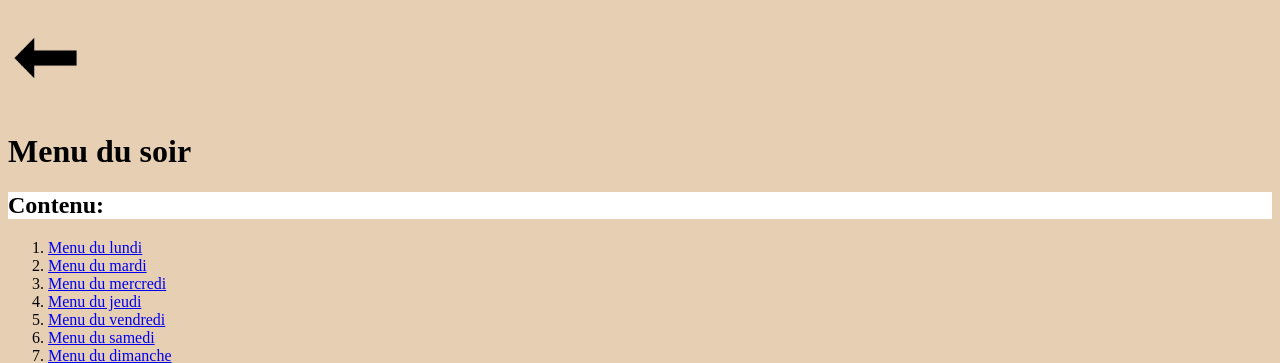
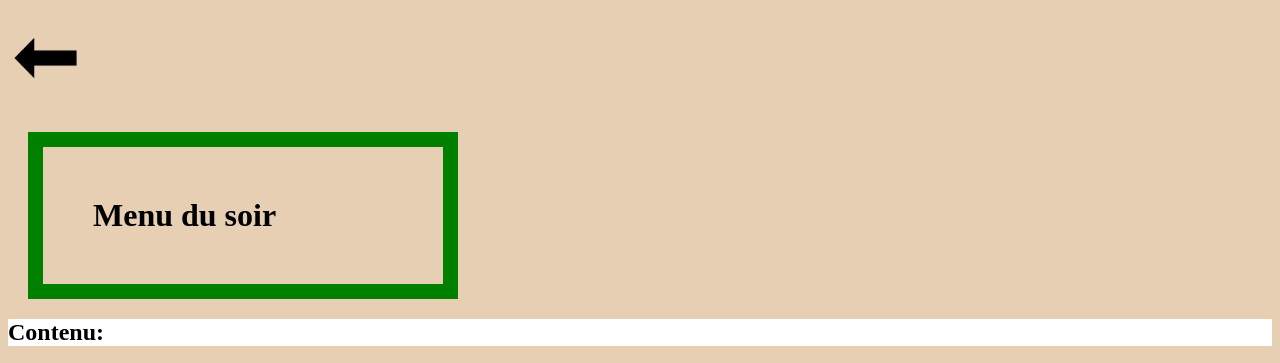
Before and after one commit to ParagonLCC/ParagonLCC.github.io, a plain HTML site: page Le menu.html in a window 1280 px wide. Shown: the top 363 px of the page. Drawn offline with Linux system fonts and the light colour scheme.

Commit message:
Update Le menu.html

```diff
--- a/Le menu.html
+++ b/Le menu.html
@@ -5,7 +5,12 @@
         <meta charset="utf-8">
         <link rel="stylesheet" href="css/style.css">
         <style>
-
+	   h1 {
+                width: 300px;
+                border: 15px solid green;
+                padding: 50px;
+                margin: 20px;
+            }
 	h2 {
 		background-color:white;
 	}
```
